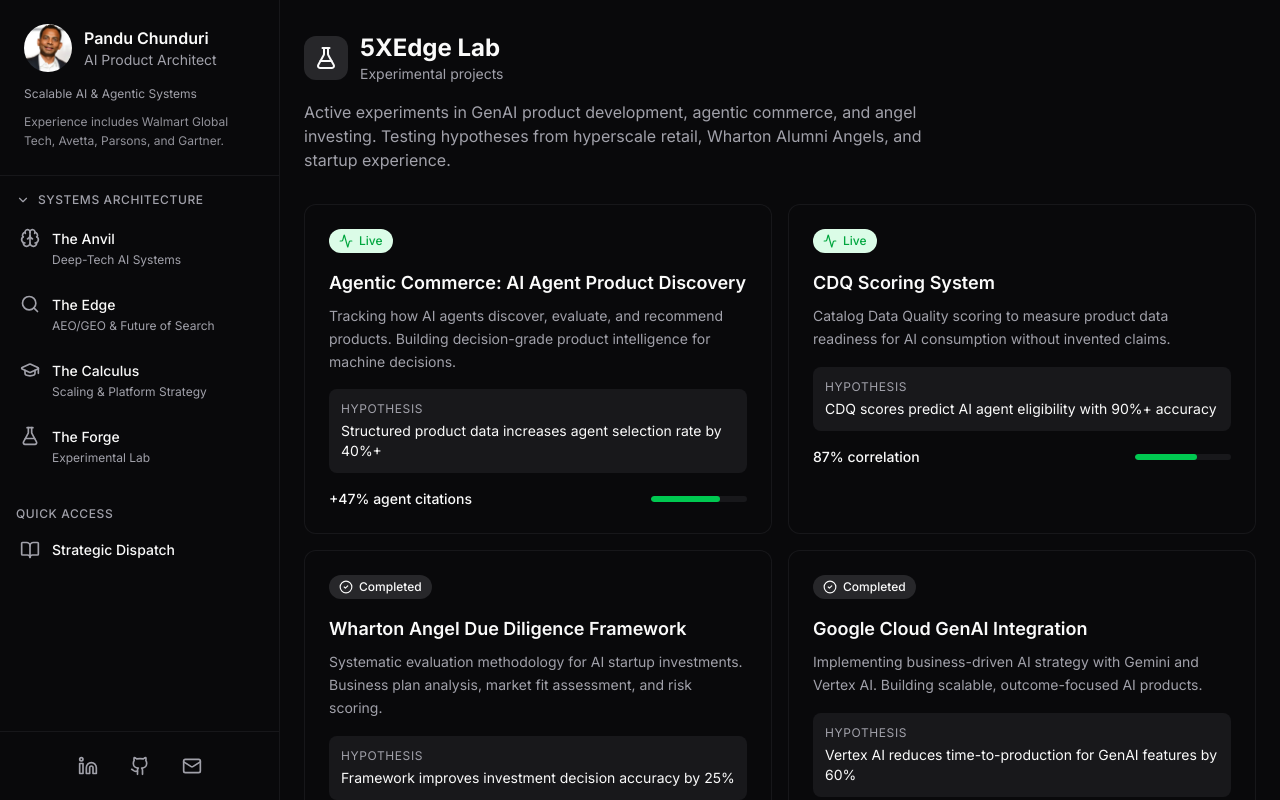
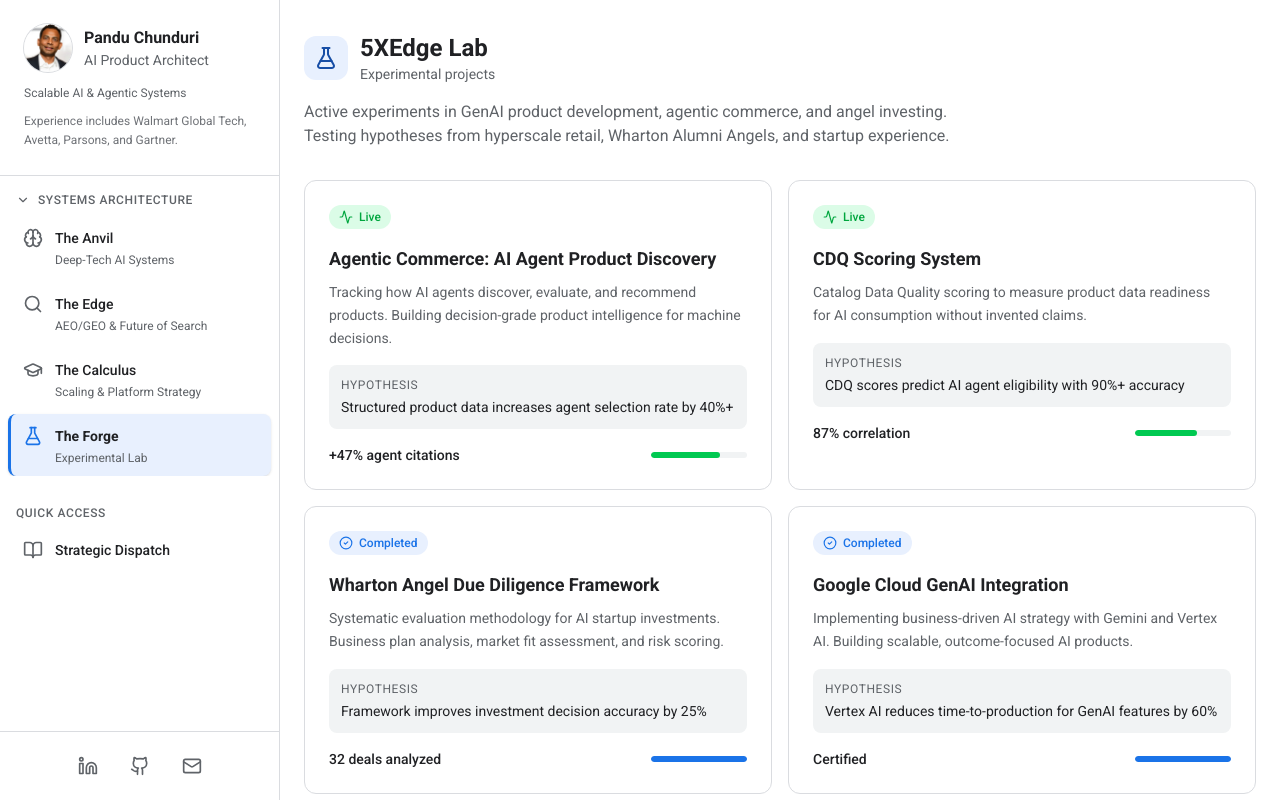
Before and after one commit to pchunduri4/panduchunduri, a Next.js app: page /lab in a window 1280 px wide. Shown: the top 800 px of the page. Built offline with nearby package versions, Linux system fonts and the light colour scheme.

Commit message:
Apply Google Workspace–inspired light theme, Roboto, and nav polish.
Co-authored-by: Cursor <cursoragent@cursor.com>

```diff
--- a/app/globals.css
+++ b/app/globals.css
@@ -3,80 +3,84 @@
 
 @custom-variant dark (&:is(.dark *));
 
+/* Google Workspace–inspired light system (https://workspace.google.com/) */
 :root {
-  --background: #09090b;
-  --foreground: #fafafa;
-  --card: #09090b;
-  --card-foreground: #fafafa;
-  --popover: #09090b;
-  --popover-foreground: #fafafa;
-  --primary: #fafafa;
-  --primary-foreground: #09090b;
-  --secondary: #18181b;
-  --secondary-foreground: #fafafa;
-  --muted: #18181b;
-  --muted-foreground: #a1a1aa;
-  --accent: #27272a;
-  --accent-foreground: #fafafa;
-  --destructive: #ef4444;
-  --destructive-foreground: #fafafa;
-  --border: rgb(39 39 42 / 0.5);
-  --input: rgb(39 39 42 / 0.5);
-  --ring: #71717a;
-  --chart-1: #fafafa;
-  --chart-2: #a1a1aa;
-  --chart-3: #71717a;
-  --chart-4: #52525b;
-  --chart-5: #3f3f46;
+  --background: #ffffff;
+  --foreground: #202124;
+  --card: #ffffff;
+  --card-foreground: #202124;
+  --popover: #ffffff;
+  --popover-foreground: #202124;
+  /* Google blue */
+  --primary: #1a73e8;
+  --primary-foreground: #ffffff;
+  --secondary: #f1f3f4;
+  --secondary-foreground: #202124;
+  --muted: #f1f3f4;
+  --muted-foreground: #5f6368;
+  /* Light blue hover surface (Material / Google UI) */
+  --accent: #e8f0fe;
+  --accent-foreground: #174ea6;
+  --destructive: #d93025;
+  --destructive-foreground: #ffffff;
+  --border: #dadce0;
+  --input: #dadce0;
+  --ring: #1a73e8;
+  --chart-1: #1a73e8;
+  --chart-2: #34a853;
+  --chart-3: #fbbc04;
+  --chart-4: #ea4335;
+  --chart-5: #9aa0a6;
   --radius: 0.5rem;
-  --sidebar: #09090b;
-  --sidebar-foreground: #fafafa;
-  --sidebar-primary: #fafafa;
-  --sidebar-primary-foreground: #09090b;
-  --sidebar-accent: #27272a;
-  --sidebar-accent-foreground: #fafafa;
-  --sidebar-border: rgb(39 39 42 / 0.5);
-  --sidebar-ring: #71717a;
+  --sidebar: #ffffff;
+  --sidebar-foreground: #202124;
+  --sidebar-primary: #1a73e8;
+  --sidebar-primary-foreground: #ffffff;
+  --sidebar-accent: #f1f3f4;
+  --sidebar-accent-foreground: #202124;
+  --sidebar-border: #dadce0;
+  --sidebar-ring: #1a73e8;
 }
 
+/* Keep dark variant aligned to the same Workspace light shell so the UI stays on-brand */
 .dark {
-  --background: #09090b;
-  --foreground: #fafafa;
-  --card: #09090b;
-  --card-foreground: #fafafa;
-  --popover: #09090b;
-  --popover-foreground: #fafafa;
-  --primary: #fafafa;
-  --primary-foreground: #09090b;
-  --secondary: #18181b;
-  --secondary-foreground: #fafafa;
-  --muted: #18181b;
-  --muted-foreground: #a1a1aa;
-  --accent: #27272a;
-  --accent-foreground: #fafafa;
-  --destructive: #ef4444;
-  --destructive-foreground: #fafafa;
-  --border: rgb(39 39 42 / 0.5);
-  --input: rgb(39 39 42 / 0.5);
-  --ring: #71717a;
-  --chart-1: #fafafa;
-  --chart-2: #a1a1aa;
-  --chart-3: #71717a;
-  --chart-4: #52525b;
-  --chart-5: #3f3f46;
-  --sidebar: #09090b;
-  --sidebar-foreground: #fafafa;
-  --sidebar-primary: #fafafa;
-  --sidebar-primary-foreground: #09090b;
-  --sidebar-accent: #27272a;
-  --sidebar-accent-foreground: #fafafa;
-  --sidebar-border: rgb(39 39 42 / 0.5);
-  --sidebar-ring: #71717a;
+  --background: #ffffff;
+  --foreground: #202124;
+  --card: #ffffff;
+  --card-foreground: #202124;
+  --popover: #ffffff;
+  --popover-foreground: #202124;
+  --primary: #1a73e8;
+  --primary-foreground: #ffffff;
+  --secondary: #f1f3f4;
+  --secondary-foreground: #202124;
+  --muted: #f1f3f4;
+  --muted-foreground: #5f6368;
+  --accent: #e8f0fe;
+  --accent-foreground: #174ea6;
+  --destructive: #d93025;
+  --destructive-foreground: #ffffff;
+  --border: #dadce0;
+  --input: #dadce0;
+  --ring: #1a73e8;
+  --chart-1: #1a73e8;
+  --chart-2: #34a853;
+  --chart-3: #fbbc04;
+  --chart-4: #ea4335;
+  --chart-5: #9aa0a6;
+  --sidebar: #ffffff;
+  --sidebar-foreground: #202124;
+  --sidebar-primary: #1a73e8;
+  --sidebar-primary-foreground: #ffffff;
+  --sidebar-accent: #f1f3f4;
+  --sidebar-accent-foreground: #202124;
+  --sidebar-border: #dadce0;
+  --sidebar-ring: #1a73e8;
 }
 
 @theme inline {
-  --font-sans: 'Inter', 'Inter Fallback', sans-serif;
-  --font-mono: 'Geist Mono', 'Geist Mono Fallback';
+  --font-sans: var(--font-roboto), ui-sans-serif, system-ui, sans-serif;
+  --font-mono: ui-monospace, monospace;
   --color-background: var(--background);
   --color-foreground: var(--foreground);
   --color-card: var(--card);
@@ -120,6 +124,6 @@
     @apply border-border outline-ring/50;
   }
   body {
-    @apply bg-background text-foreground;
+    @apply bg-background text-foreground antialiased;
   }
 }
--- a/app/layout.tsx
+++ b/app/layout.tsx
@@ -1,12 +1,14 @@
 import type { Metadata } from 'next'
-import { Inter } from 'next/font/google'
+import { Roboto } from 'next/font/google'
 import { Analytics } from '@vercel/analytics/next'
 import './globals.css'
 
-const inter = Inter({
-  subsets: ["latin"],
-  variable: '--font-inter'
-});
+const roboto = Roboto({
+  weight: ['400', '500', '700'],
+  subsets: ['latin'],
+  display: 'swap',
+  variable: '--font-roboto',
+})
 
 const personJsonLd = {
   '@context': 'https://schema.org',
@@ -47,7 +49,7 @@ export default function RootLayout({
   children: React.ReactNode
 }>) {
   return (
-    <html lang="en" className={`${inter.variable} bg-background`}>
+    <html lang="en" className={`${roboto.variable} bg-background`}>
       <body className="font-sans antialiased">
         <script
           type="application/ld+json"
--- a/components/command-search.tsx
+++ b/components/command-search.tsx
@@ -102,7 +102,7 @@ export function CommandSearch() {
               initial={{ opacity: 0 }}
               animate={{ opacity: 1 }}
               exit={{ opacity: 0 }}
-              className="fixed inset-0 bg-black/50 z-[100]"
+              className="fixed inset-0 bg-foreground/20 z-[100]"
               onClick={() => setIsOpen(false)}
             />
 
@@ -112,7 +112,7 @@ export function CommandSearch() {
               animate={{ opacity: 1, scale: 1, y: 0 }}
               exit={{ opacity: 0, scale: 0.95, y: -20 }}
               transition={{ duration: 0.15 }}
-              className="fixed top-[20%] left-1/2 -translate-x-1/2 w-full max-w-xl bg-background border border-border rounded-xl shadow-2xl z-[101] overflow-hidden"
+              className="fixed top-[20%] left-1/2 -translate-x-1/2 w-full max-w-xl bg-popover border border-border rounded-xl shadow-lg z-[101] overflow-hidden"
             >
               {/* Search Input */}
               <div className="flex items-center gap-3 px-4 py-4 border-b border-border">
--- a/components/insight-card.tsx
+++ b/components/insight-card.tsx
@@ -30,7 +30,7 @@ export function InsightCard({
     >
       <Link
         href={href}
-        className="block h-full p-6 bg-card border border-zinc-800/50 rounded-xl hover:border-primary/40 transition-all duration-150"
+        className="block h-full p-6 bg-card border border-border rounded-xl shadow-sm hover:border-primary/50 hover:shadow-md transition-all duration-150"
       >
         {/* Header */}
         <div className="flex items-start justify-between mb-4">
--- a/components/live-experiments.tsx
+++ b/components/live-experiments.tsx
@@ -64,8 +64,8 @@ const statusConfig: Record<
 > = {
   live: {
     icon: Activity,
-    color: "text-emerald-400",
-    bg: "bg-emerald-950/50",
+    color: "text-green-700",
+    bg: "bg-green-50",
     label: "Live",
   },
   completed: {
@@ -88,15 +88,15 @@ const statusConfig: Record<
   },
   peerReview: {
     icon: Clock,
-    color: "text-amber-400",
-    bg: "bg-amber-950/40",
+    color: "text-amber-800",
+    bg: "bg-amber-50",
     label: "In Peer Review",
   },
 }
 
 export function LiveExperiments() {
   return (
-    <div className="bg-card border border-zinc-800/50 rounded-xl overflow-hidden">
+    <div className="bg-card border border-border rounded-xl overflow-hidden shadow-sm">
       {/* Header */}
       <div className="px-6 py-4 border-b border-border flex items-center justify-between">
         <div className="flex items-center gap-3">
@@ -165,7 +165,7 @@ export function LiveExperiments() {
                         experiment.status === "completed"
                           ? "bg-primary"
                           : experiment.status === "live"
-                          ? "bg-green-500"
+                          ? "bg-green-600"
                           : experiment.status === "peerReview"
                           ? "bg-amber-500"
                           : "bg-muted-foreground"
--- a/components/sidebar.tsx
+++ b/components/sidebar.tsx
@@ -60,6 +60,11 @@ export function Sidebar() {
   const [isLibraryOpen, setIsLibraryOpen] = useState(true)
   const [isMobileOpen, setIsMobileOpen] = useState(false)
 
+  const navIsActive = (href: string) => {
+    if (href === "/") return pathname === "/"
+    return pathname === href || pathname.startsWith(`${href}/`)
+  }
+
   const handleHomeNavigation = (e: MouseEvent<HTMLAnchorElement>) => {
     setIsMobileOpen(false)
     if (pathname === "/") {
@@ -75,7 +80,7 @@ export function Sidebar() {
       {/* Mobile Menu Button */}
       <button
         onClick={() => setIsMobileOpen(!isMobileOpen)}
-        className="fixed top-4 left-4 z-50 p-2 rounded-lg bg-background border border-border lg:hidden"
+        className="fixed top-4 left-4 z-50 p-2 rounded-lg bg-background border border-border shadow-sm lg:hidden"
         aria-label="Toggle menu"
       >
         {isMobileOpen ? <X className="w-5 h-5" /> : <Menu className="w-5 h-5" />}
@@ -87,7 +92,7 @@ export function Sidebar() {
           initial={{ opacity: 0 }}
           animate={{ opacity: 1 }}
           exit={{ opacity: 0 }}
-          className="fixed inset-0 bg-black/20 z-40 lg:hidden"
+          className="fixed inset-0 bg-foreground/10 z-40 lg:hidden"
           onClick={() => setIsMobileOpen(false)}
         />
       )}
@@ -100,7 +105,7 @@ export function Sidebar() {
         }}
         className={cn(
           "fixed left-0 top-0 h-full w-[280px] bg-sidebar border-r border-sidebar-border z-50",
-          "flex flex-col",
+          "flex flex-col shadow-sm lg:shadow-none",
           "lg:translate-x-0"
         )}
       >
@@ -112,7 +117,7 @@ export function Sidebar() {
           className="block p-6 border-b border-sidebar-border hover:bg-sidebar-accent/40 transition-colors focus-visible:outline-none focus-visible:ring-2 focus-visible:ring-ring focus-visible:ring-inset"
         >
           <div className="flex items-center gap-3 mb-3">
-            <div className="w-12 h-12 rounded-full overflow-hidden bg-primary/10 flex items-center justify-center shrink-0">
+            <div className="w-12 h-12 rounded-full overflow-hidden bg-secondary flex items-center justify-center shrink-0 ring-1 ring-border">
               <Image
                 src="/pandu-chunduri.jpg"
                 alt="Pandu Chunduri"
@@ -161,11 +166,27 @@ export function Sidebar() {
                   <Link
                     href={item.href}
                     onClick={() => setIsMobileOpen(false)}
-                    className="flex items-start gap-3 px-3 py-2.5 rounded-lg hover:bg-sidebar-accent group transition-all duration-150"
+                    className={cn(
+                      "flex items-start gap-3 px-3 py-2.5 rounded-lg border-l-[3px] border-transparent transition-all duration-150",
+                      "hover:bg-sidebar-accent group",
+                      navIsActive(item.href) && "bg-accent border-l-primary shadow-sm"
+                    )}
                   >
-                    <item.icon className="w-5 h-5 mt-0.5 text-muted-foreground group-hover:text-sidebar-accent-foreground transition-colors" />
+                    <item.icon
+                      className={cn(
+                        "w-5 h-5 mt-0.5 text-muted-foreground transition-colors",
+                        "group-hover:text-primary",
+                        navIsActive(item.href) && "text-primary"
+                      )}
+                    />
                     <div>
-                      <span className="text-sm font-medium text-sidebar-foreground group-hover:text-sidebar-accent-foreground transition-colors">
+                      <span
+                        className={cn(
+                          "text-sm font-medium text-sidebar-foreground transition-colors",
+                          "group-hover:text-foreground",
+                          navIsActive(item.href) && "text-foreground font-semibold"
+                        )}
+                      >
                         {item.title}
                       </span>
                       <p className="text-xs text-muted-foreground mt-0.5">
@@ -189,10 +210,26 @@ export function Sidebar() {
               <Link
                 href="/"
                 onClick={handleHomeNavigation}
-                className="flex items-center gap-3 px-3 py-2 rounded-lg hover:bg-sidebar-accent group transition-all duration-150"
+                className={cn(
+                  "flex items-center gap-3 px-3 py-2 rounded-lg border-l-[3px] border-transparent transition-all duration-150",
+                  "hover:bg-sidebar-accent group",
+                  navIsActive("/") && "bg-accent border-l-primary shadow-sm"
+                )}
               >
-                <BookOpen className="w-5 h-5 text-muted-foreground group-hover:text-sidebar-accent-foreground transition-colors" />
-                <span className="text-sm font-medium text-sidebar-foreground group-hover:text-sidebar-accent-foreground transition-colors">
+                <BookOpen
+                  className={cn(
+                    "w-5 h-5 text-muted-foreground transition-colors",
+                    "group-hover:text-primary",
+                    navIsActive("/") && "text-primary"
+                  )}
+                />
+                <span
+                  className={cn(
+                    "text-sm font-medium text-sidebar-foreground transition-colors",
+                    "group-hover:text-foreground",
+                    navIsActive("/") && "text-foreground font-semibold"
+                  )}
+                >
                   Strategic Dispatch
                 </span>
               </Link>
```
